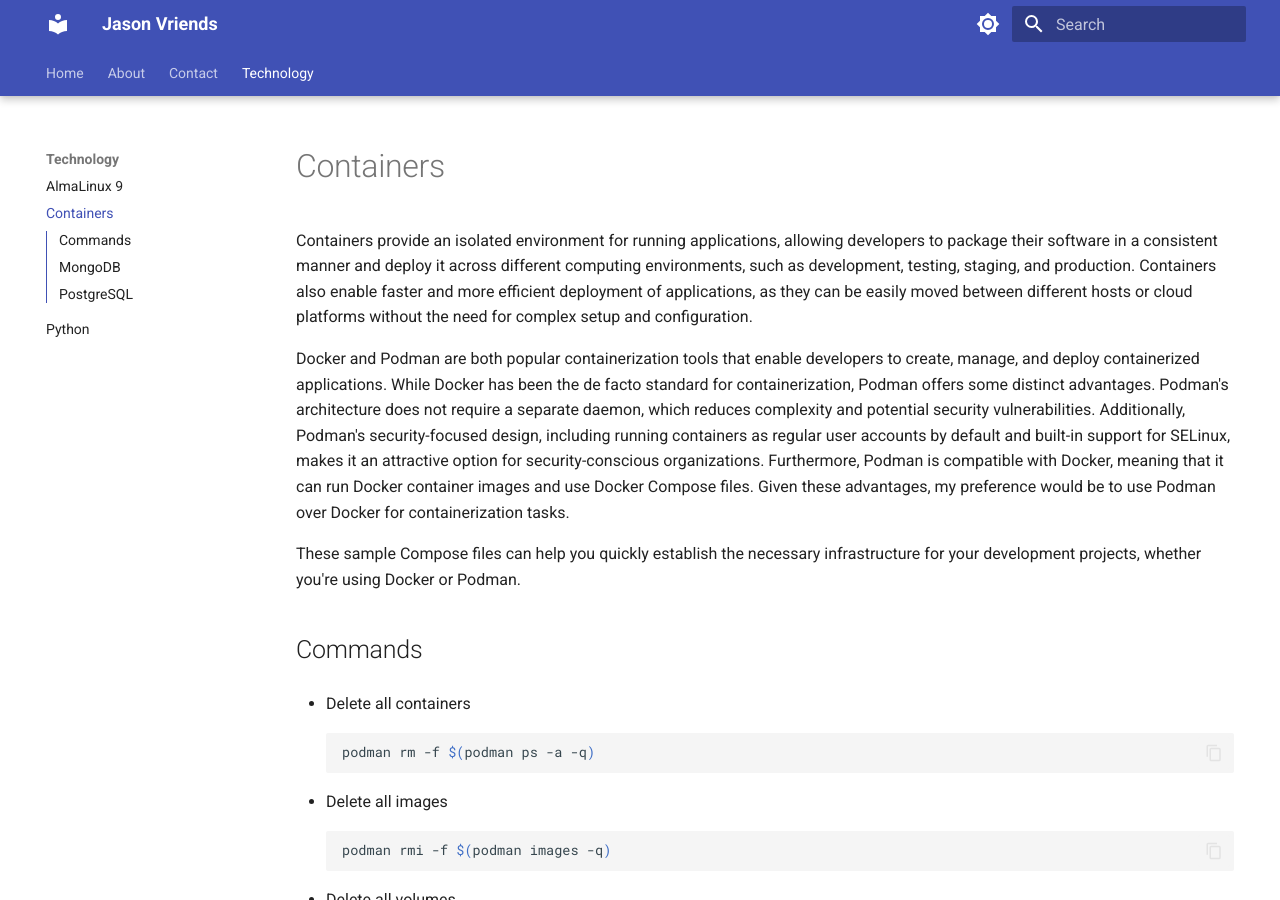
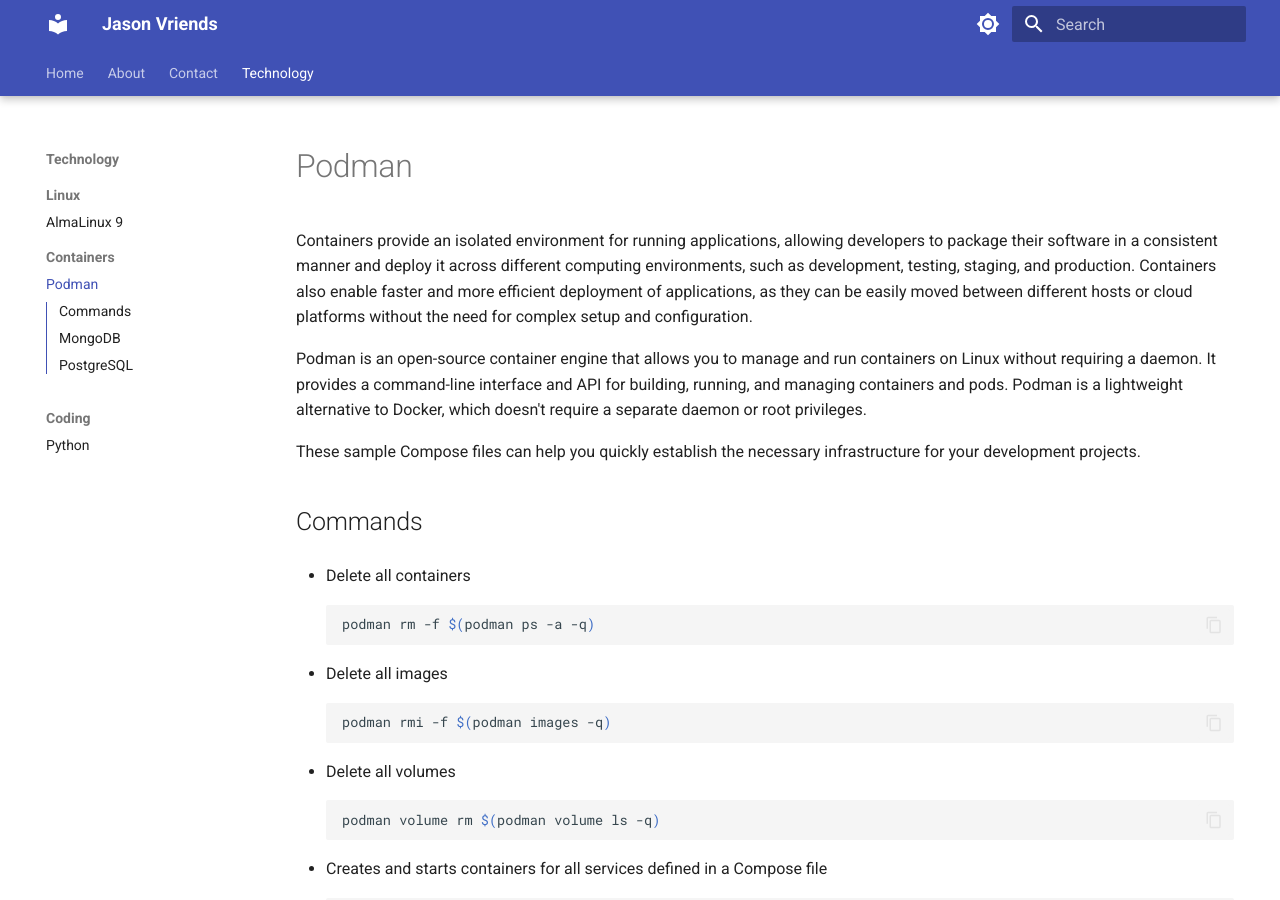
Before and after one commit to jasonvriends/kb, an MkDocs documentation site: the page built from docs/kb/technology/containers/podman.md, in a window 1280 px wide and 900 px high. Built offline with MkDocs 1.6.1 and Material for MkDocs 9.7.7, drawn with Linux system fonts in a browser that asks for light colours.

Commit message:
formatting

```diff
--- a/docs/kb/technology/containers.md
+++ b/docs/kb/technology/containers/podman.md
@@ -1,8 +1,10 @@
+# Podman
+
 Containers provide an isolated environment for running applications, allowing developers to package their software in a consistent manner and deploy it across different computing environments, such as development, testing, staging, and production. Containers also enable faster and more efficient deployment of applications, as they can be easily moved between different hosts or cloud platforms without the need for complex setup and configuration.
 
-Docker and Podman are both popular containerization tools that enable developers to create, manage, and deploy containerized applications. While Docker has been the de facto standard for containerization, Podman offers some distinct advantages. Podman's architecture does not require a separate daemon, which reduces complexity and potential security vulnerabilities. Additionally, Podman's security-focused design, including running containers as regular user accounts by default and built-in support for SELinux, makes it an attractive option for security-conscious organizations. Furthermore, Podman is compatible with Docker, meaning that it can run Docker container images and use Docker Compose files. Given these advantages, my preference would be to use Podman over Docker for containerization tasks.
+Podman is an open-source container engine that allows you to manage and run containers on Linux without requiring a daemon. It provides a command-line interface and API for building, running, and managing containers and pods. Podman is a lightweight alternative to Docker, which doesn't require a separate daemon or root privileges.
 
-These sample Compose files can help you quickly establish the necessary infrastructure for your development projects, whether you're using Docker or Podman.
+These sample Compose files can help you quickly establish the necessary infrastructure for your development projects.
 
 ## Commands
 
--- a/mkdocs.yml
+++ b/mkdocs.yml
@@ -3,13 +3,16 @@
 site_url: https://thevriends.com/
 
 nav:
-    - Home: index.md
-    - About: about.md
-    - Contact: contact.md
-    - Technology:
-        - AlmaLinux 9: kb/technology/almalinux.md
-        - Containers: kb/technology/containers.md
-        - Python: kb/technology/python.md
+  - Home: index.md
+  - About: about.md
+  - Contact: contact.md
+  - Technology:
+    - Linux:
+      - kb/technology/linux/almalinux.md
+    - Containers:
+      - kb/technology/containers/podman.md
+    - Coding:
+      - kb/technology/coding/python.md
 
 theme:
   name: material
```
Also changed, not shown: docs/about.md (+2 -0 lines), docs/contact.md (+2 -0 lines), docs/kb/technology/coding/python.md (renamed from docs/kb/technology/python.md, +2 -0 lines), docs/kb/technology/linux/almalinux.md (renamed from docs/kb/technology/almalinux.md).
